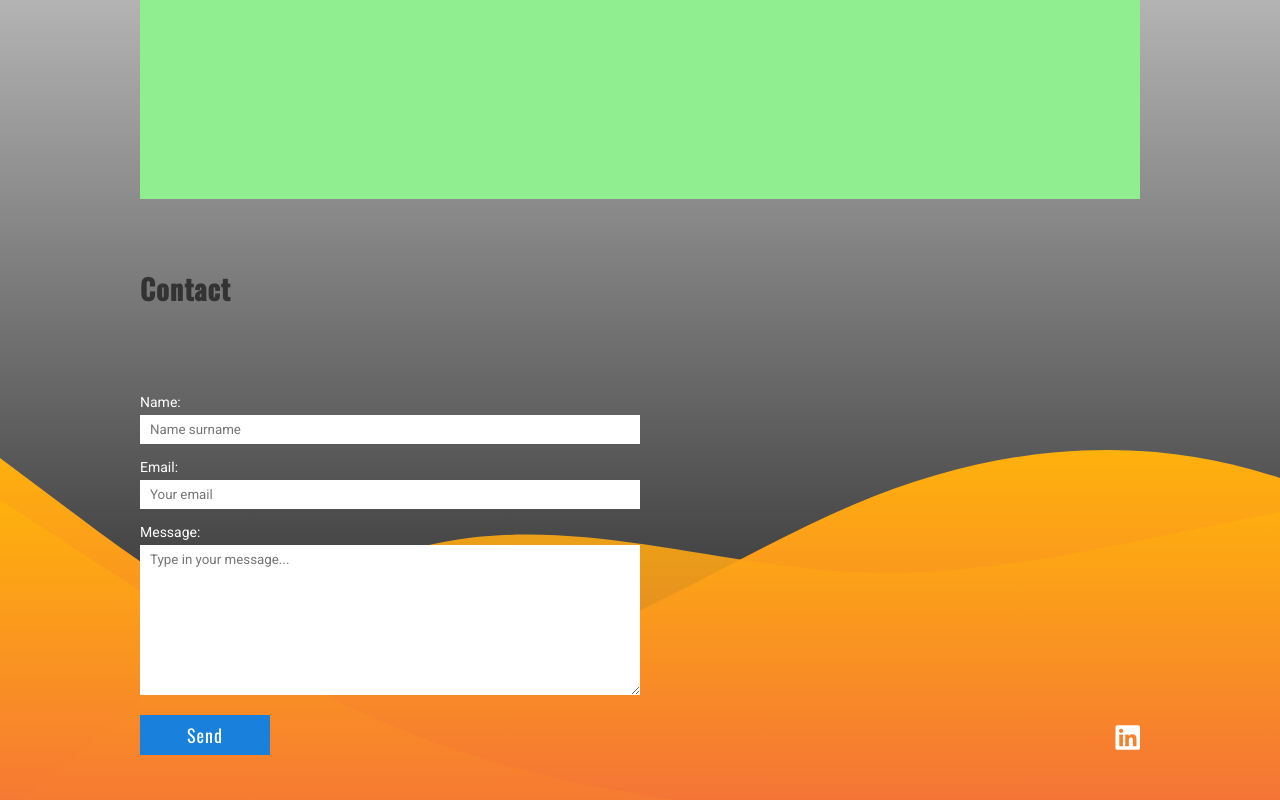
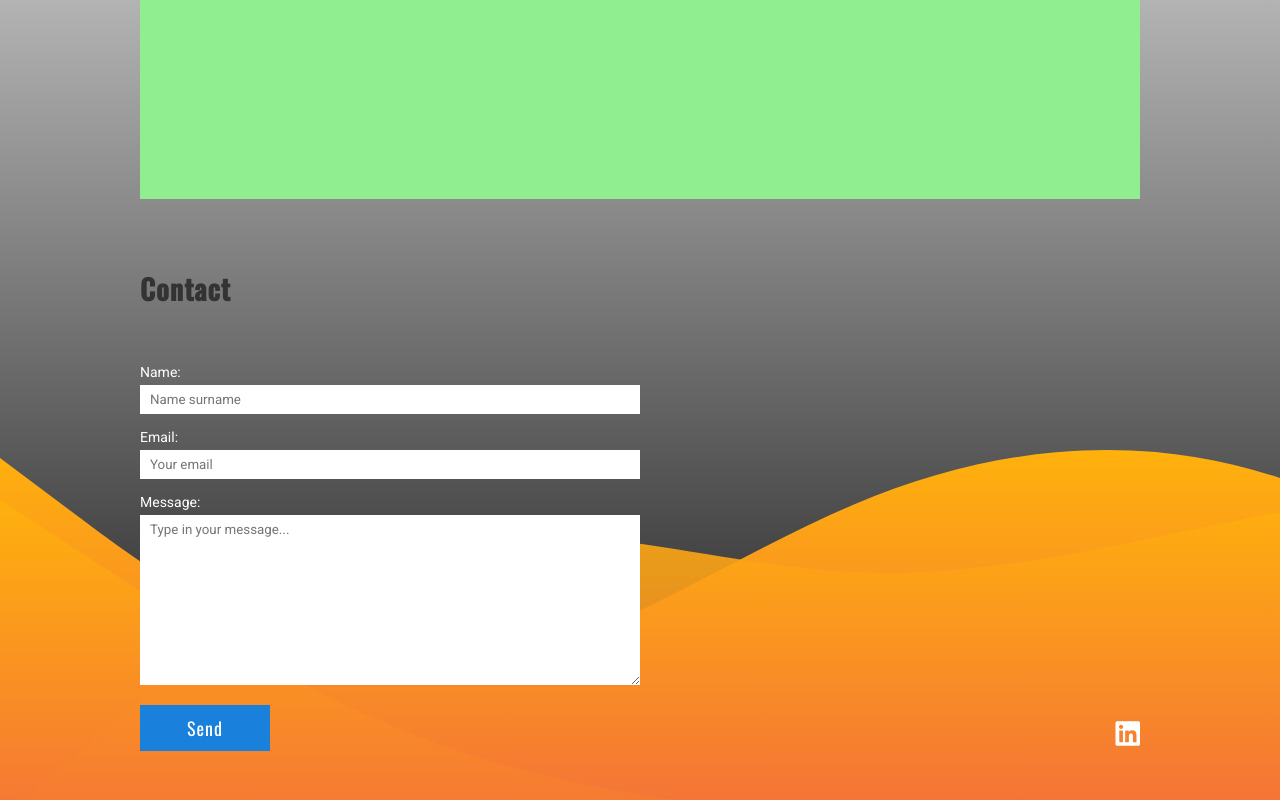
Before and after one commit to jurekledzinski/Portfolio, a React app in the folder client/: page / in a window 1280 px wide. Shown: the part 1582-2382 px from the top of the page. Built offline with nearby package versions, Linux system fonts and the light colour scheme.

Commit message:
Change margin bottom for title contact and height of textarea form

```diff
--- a/client/src/components/content/contactSection/ContactSection.scss
+++ b/client/src/components/content/contactSection/ContactSection.scss
@@ -43,7 +43,7 @@
   &__title {
     // position: absolute;
     // top: 20px;
-    margin-bottom: 80px;
+    margin-bottom: 50px;
     text-align: left;
     color: #333333;
     letter-spacing: 1px;
@@ -132,7 +132,7 @@
 
   &__textarea {
     padding: 7px 5px;
-    min-height: 150px;
+    min-height: 170px;
     margin-bottom: 20px;
     border: none;
     outline: none;
@@ -142,7 +142,7 @@
 
   &__button {
     width: 100%;
-    padding: 7px 0;
+    padding: 10px 0;
     border: none;
     outline: none;
     background-color: #1981dc;
```
